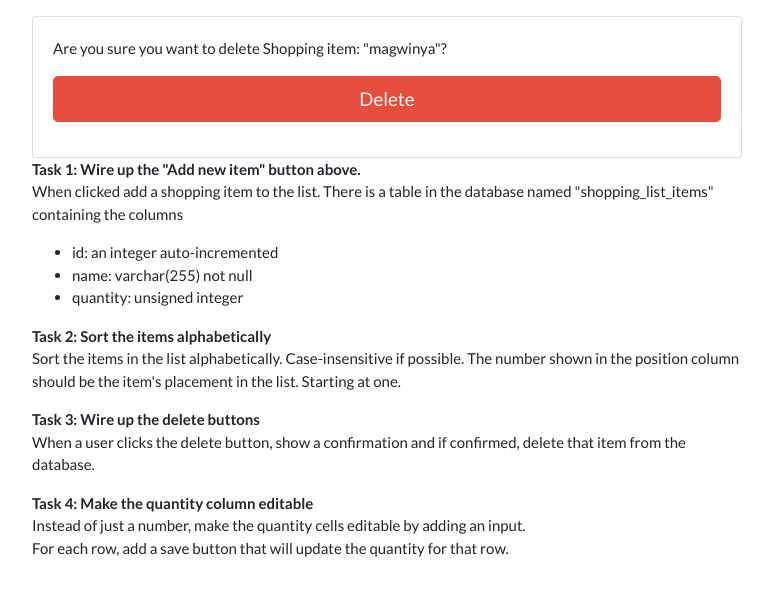
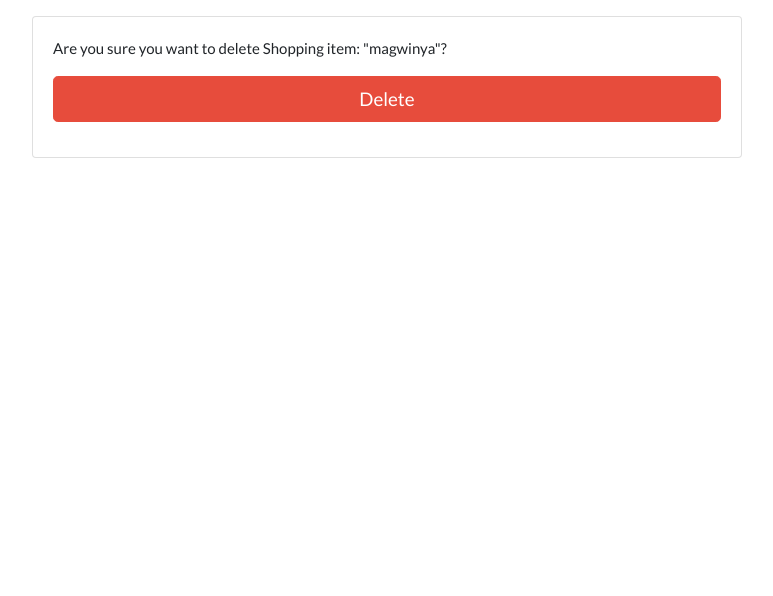
Before and after one commit to scroogeT/emeraldShopper, a Django app: page /6/delete/ in a window 1280 px wide. Shown: the top 596 px of the page, without its empty margins (253-1026 px from the left). Run offline with Django 4.2, Linux system fonts and the light colour scheme; data comes from the database, SQL or seed files in the repository.

Commit message:
removed instructions & added requirements.txt

```diff
--- /dev/null
+++ b/requirements.txt
@@ -0,0 +1,4 @@
+asgiref==3.5.2
+Django==4.1
+django-crispy-forms==1.14.0
+sqlparse==0.4.2
--- a/templates/base.html
+++ b/templates/base.html
@@ -8,32 +8,6 @@
         <div class="col-md-8">
             {% block body %}
             {% endblock %}
-
-            <p><strong id="task1">Task 1: Wire up the "Add new item" button above.</strong> <br/>
-                When clicked add a shopping item to the list. There is a table in the database named
-                "shopping_list_items" containing the columns
-            <ul>
-                <li>id: an integer auto-incremented</li>
-                <li>name: varchar(255) not null</li>
-                <li>quantity: unsigned integer</li>
-            </ul>
-            </p>
-
-            <p><strong>Task 2: Sort the items alphabetically</strong><br/>
-                Sort the items in the list alphabetically. Case-insensitive if possible. The number shown in the
-                position column should be the item's placement
-                in the list. Starting at one.
-            </p>
-
-            <p><strong>Task 3: Wire up the delete buttons</strong><br/>
-                When a user clicks the delete button, show a confirmation and if confirmed, delete that item from the
-                database.
-            </p>
-
-            <p><strong>Task 4: Make the quantity column editable</strong><br/>
-                Instead of just a number, make the quantity cells editable by adding an input.<br/>
-                For each row, add a save button that will update the quantity for that row.
-            </p>
         </div>
     </div>
 </div>
```
